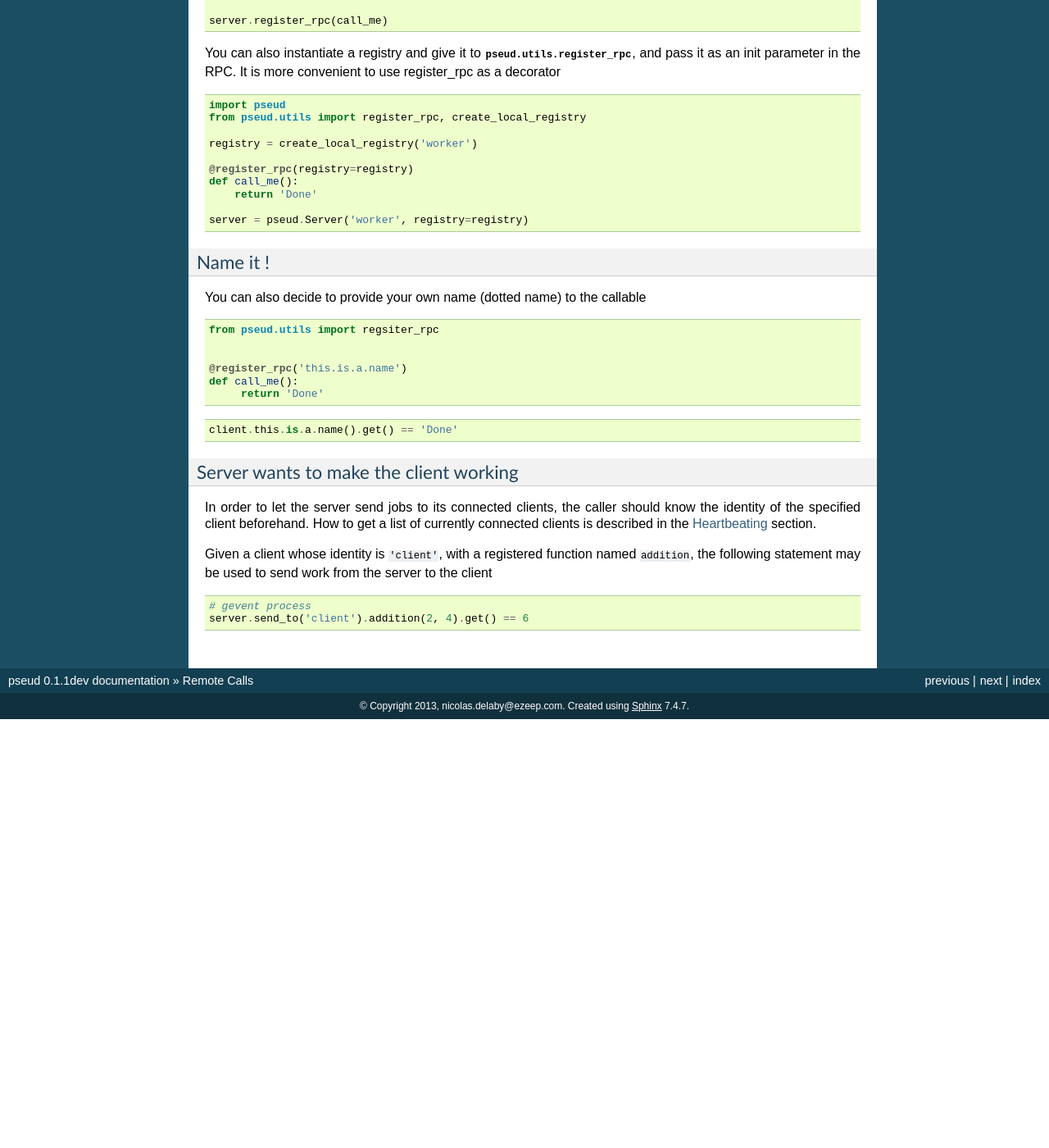
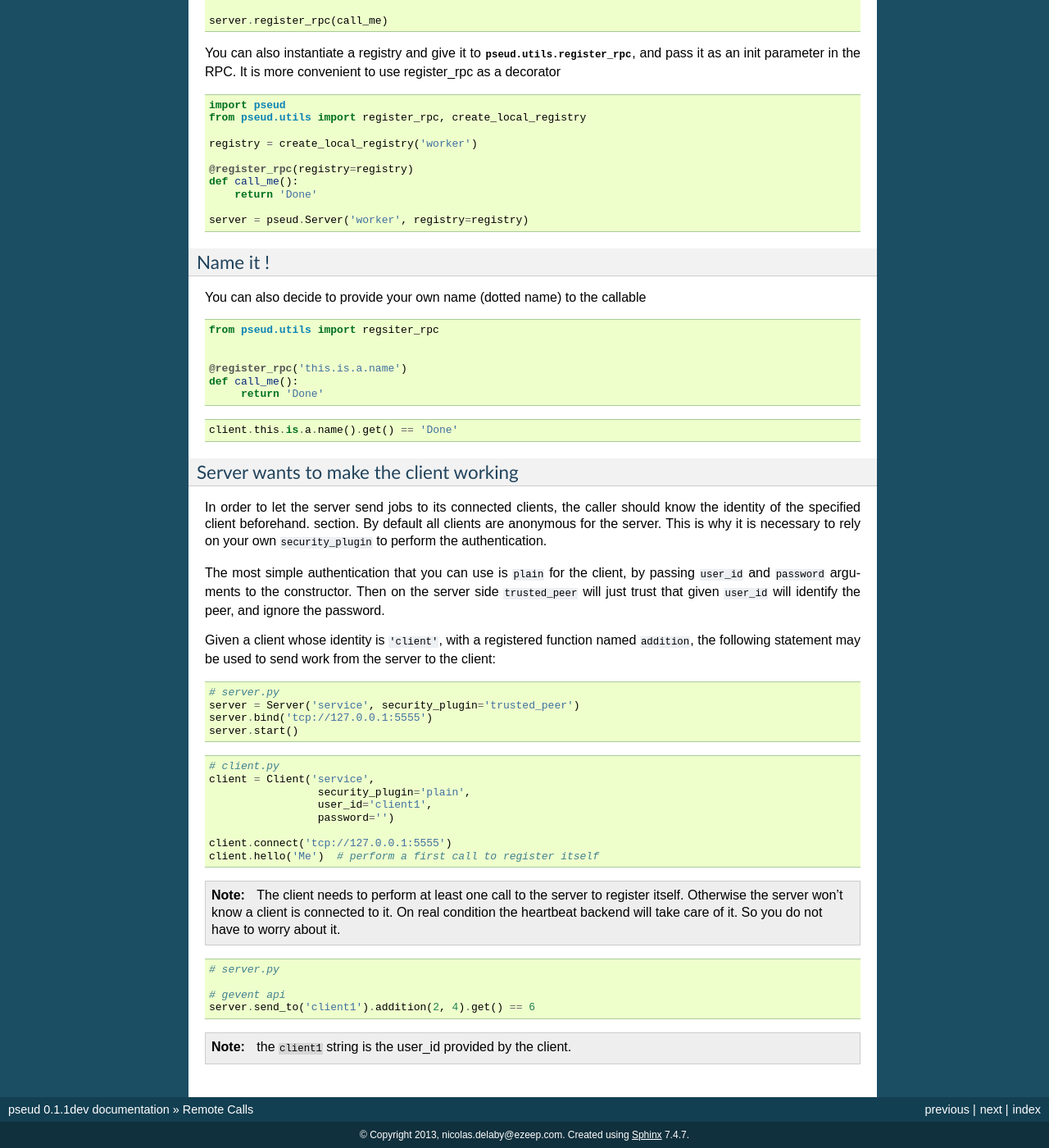
Before and after one commit to ticosax/pseud, a Sphinx documentation site: the page built from docs/source/remote-calls.rst, in a window 1280 px wide and 1400 px high, scrolled down 1170 px. Shown: the whole window at 82% size. Built offline with Sphinx 7.4.7, drawn with Linux system fonts in a browser that asks for light colours; before the commit the page ends 2047 px from its top, so only the background shows below that.

Commit message:
Update documentation

```diff
--- a/docs/source/authentication.rst
+++ b/docs/source/authentication.rst
@@ -41,13 +41,13 @@ You can start with the following snippet ::
         def handle_authenticated(self, message):
             pass
 
-        def is_authenticated(self, peer_id):
+        def is_authenticated(self, user_id):
             return True
 
         def save_last_work(self, message):
             pass
 
-        def get_predicate_arguments(self, peer_id):
+        def get_predicate_arguments(self, user_id):
             return {}
 
 In this example the name `'my_auth_backend'` will be used when instanciating
--- a/docs/source/changelog.rst
+++ b/docs/source/changelog.rst
@@ -8,6 +8,9 @@ Features
 ________
 
     - Add reliable authentication (thx to zmq_msg_gets())
+      We can now reliably know who is sending messages, this feature is required
+      with an authentication backend that use the zap handler.
+      Just PLAIN, and CURVE are can do the job.
       .. note::
           This break backward compatibility.
           Interfaces are renewed and internal API is modified.
--- a/docs/source/heartbeating.rst
+++ b/docs/source/heartbeating.rst
@@ -33,10 +33,10 @@ You can start with the following snippet ::
         def __init__(self, rpc):
             self.rpc = rpc
 
-        def handle_heartbeat(self, peer_id):
+        def handle_heartbeat(self, user_id, routing_id):
             pass
 
-        def handle_timeout(self, peer_id):
+        def handle_timeout(self, user_id, routing_id):
             pass
 
         def configure(self):
--- a/docs/source/remote-calls.rst
+++ b/docs/source/remote-calls.rst
@@ -116,13 +116,52 @@ Server wants to make the client working
 ~~~~~~~~~~~~~~~~~~~~~~~~~~~~~~~~~~~~~~~
 
 In order to let the server send jobs to its connected clients, the caller
-should know the identity of the specified client beforehand. How to get a list
-of currently connected clients is described in the :ref:`heartbeating`
-section.
+should know the identity of the specified client beforehand.
+section. By default all clients are anonymous for the server. This is why it
+is necessary to rely on your own ``security_plugin`` to perform
+the authentication.
+
+The most simple authentication that you can use is ``plain`` for the client,
+by passing ``user_id`` and ``password`` arguments to the constructor.
+Then on the server side ``trusted_peer`` will just trust that given ``user_id``
+will identify the peer, and ignore the password.
 
 Given a client whose identity is ``'client'``, with a registered function named
 ``addition``, the following statement may be used to send work from the server
-to the client ::
+to the client:
 
-   # gevent process
-   server.send_to('client').addition(2, 4).get() == 6
+.. code:: python
+
+   # server.py
+   server = Server('service', security_plugin='trusted_peer')
+   server.bind('tcp://127.0.0.1:5555')
+   server.start()
+
+.. code:: python
+
+   # client.py
+   client = Client('service',
+                    security_plugin='plain',
+                    user_id='client1',
+                    password='')
+
+   client.connect('tcp://127.0.0.1:5555')
+   client.hello('Me')  # perform a first call to register itself
+
+.. note::
+
+    The client needs to perform at least one call to the server
+    to register itself. Otherwise the server won't know a client is connected
+    to it. On real condition the heartbeat backend will take care of it.
+    So you do not have to worry about it.
+
+.. code:: python
+
+   # server.py
+
+   # gevent api
+   server.send_to('client1').addition(2, 4).get() == 6
+
+.. note::
+
+    the ``client1`` string is the user_id provided by the client.
```
Also changed, not shown: other parts of docs/source/authentication.rst (+1 -1 lines), other parts of docs/source/heartbeating.rst (+1 -1 lines), README.rst (+98 -12 lines).
